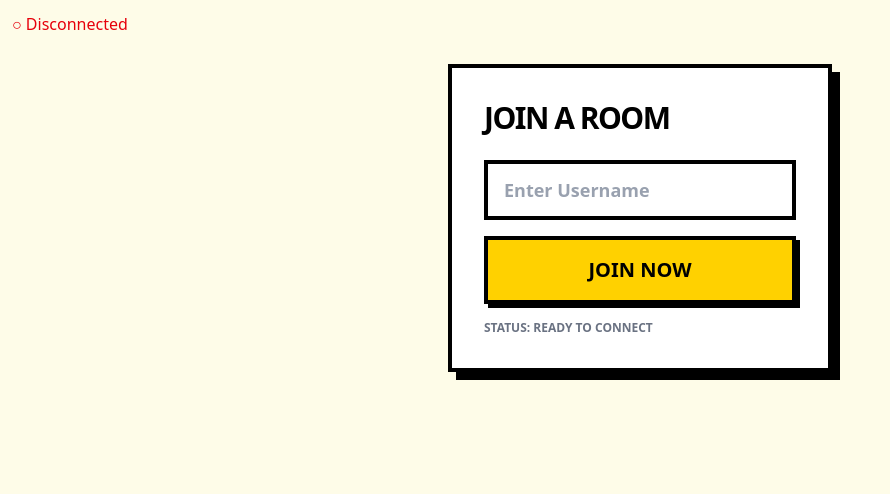
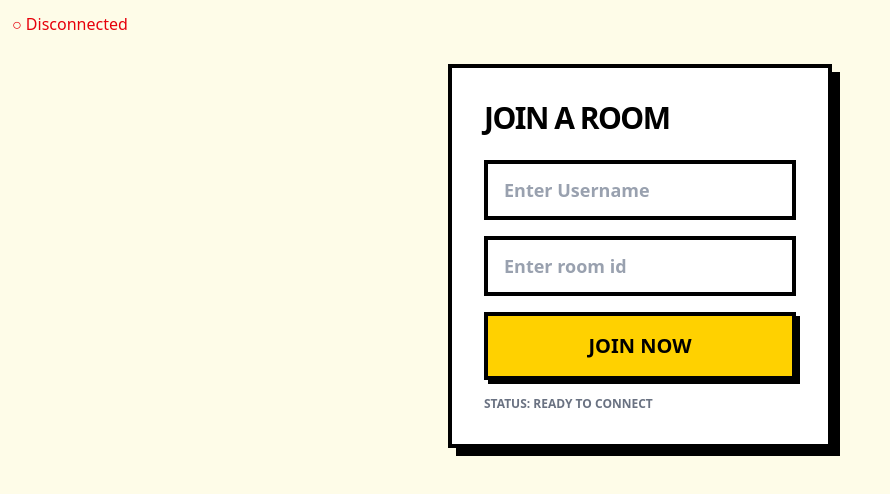
Before and after one commit to sivakumar232/chat-app, a React (Vite) app in the folder frontend/chatapp-client/: page / in a window 1280 px wide. Shown: the top 494 px of the page, without its empty margins (0-890 px from the left). Built offline with nearby package versions, Linux system fonts and the light colour scheme; no server answers.

Commit message:
refactor:add joining and sending room

```diff
--- a/frontend/chatapp-client/src/App.tsx
+++ b/frontend/chatapp-client/src/App.tsx
@@ -10,7 +10,7 @@ function App() {
   const [message,setMessage]=useState("");
   const [messages,setMessages]=useState<string[]>([]);
   const [username,setUsername]=useState("");
-
+  const [currentroom,setcurrentRoom]=useState("global");
   useEffect(()=>{
     const socket=connect(
       (data)=> setMessages((prev)=>[...prev,data]),
@@ -21,14 +21,15 @@ function App() {
     };
   },[])
 
- const handlejoin = (name: string) => {
+ const handlejoin = (name: string,room: string) => {
   setUsername(name);
-  sendMessage({ type: "join", username: name });
+  sendMessage({event:"room:join",payload:{roomId:room,username:name}});
+  setcurrentRoom(room);
   setIsjoined(true);
 };
 
   const handlesend=(text:string)=>{
-    sendMessage({type:"message",message:text});
+    sendMessage({event:"room:message",payload:{roomId:currentroom,text}});
   }
 
   return (
--- a/frontend/chatapp-client/src/components/JoinScreen.tsx
+++ b/frontend/chatapp-client/src/components/JoinScreen.tsx
@@ -2,10 +2,12 @@ import React from 'react'
 
 import { useState } from 'react';
 
-interface JoinProps { onJoin: (username: string) => void }
+interface JoinProps { onJoin: (username: string, roomId: string) => void }
+//  sendMessage({event:"room:join",payload:{roomId:"global",username:name}});
 
 export const Join = ({ onJoin }: JoinProps) => {
     const [username, setUsername] = useState("");
+    const [roomId, setRoomId] = useState("");
   return (
 <div className="flex items-center justify-center min-h-[200px]  p-4">
       {/* Main Card Container */}
@@ -24,10 +26,16 @@ export const Join = ({ onJoin }: JoinProps) => {
             onChange={(e) => setUsername(e.target.value)}
             className="w-full border-4 border-black bg-white px-4 py-3 text-lg font-bold placeholder-gray-400 outline-none focus:bg-yellow-50 focus:ring-0"
           />
-
+          <input
+            type="text"
+            placeholder="Enter room id"
+            value={roomId}
+            onChange={(e) => setRoomId(e.target.value)}
+            className="w-full border-4 border-black bg-white px-4 py-3 text-lg font-bold placeholder-gray-400 outline-none focus:bg-yellow-50 focus:ring-0"
+          />
           {/* Join Button */}
           <button
-          onClick={()=>onJoin(username)}
+          onClick={()=>onJoin(username,roomId)}
             className="w-full border-4 border-black bg-[#FFD100] py-4 text-xl font-extrabold uppercase shadow-[4px_4px_0px_0px_rgba(0,0,0,1)] transition-all hover:translate-x-[2px] hover:translate-y-[2px] hover:shadow-none active:bg-[#e6bc00]"
           >
             Join Now
--- a/frontend/chatapp-client/src/services/socketService.tsx
+++ b/frontend/chatapp-client/src/services/socketService.tsx
@@ -1,3 +1,4 @@
+import type { ClientEvent } from '../types/type';
 
 let socket: WebSocket | null = null;
 
@@ -21,7 +22,7 @@ export const connect = (onMessage: (data: any) => void, onStatusChange: (open: b
 
     return socket;
 };
-export const sendMessage = (data: any) => {
+export const sendMessage = (data: ClientEvent) => {
     if (socket?.readyState === WebSocket.OPEN) {
         socket.send(JSON.stringify(data));
     } else {
```
